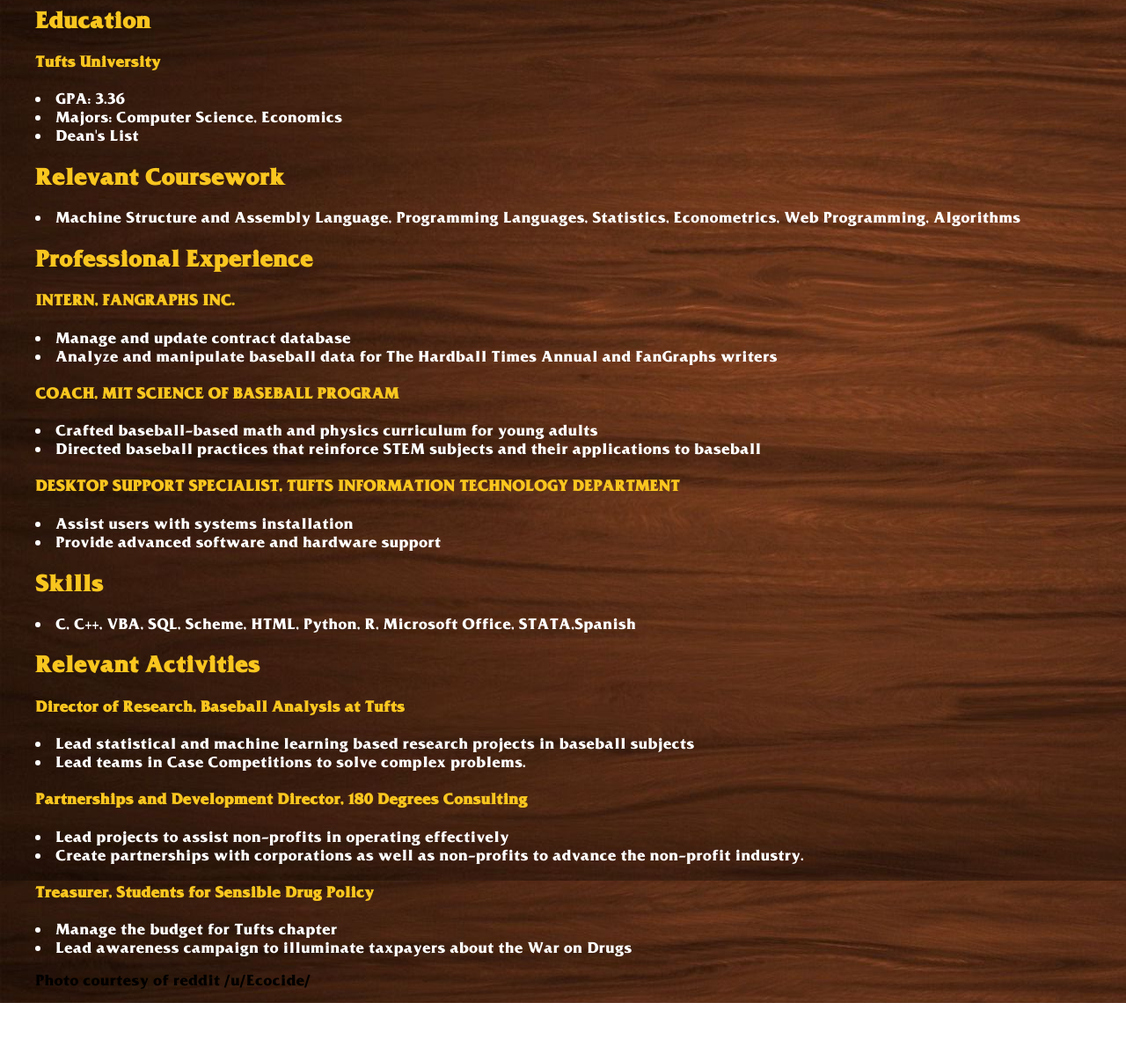
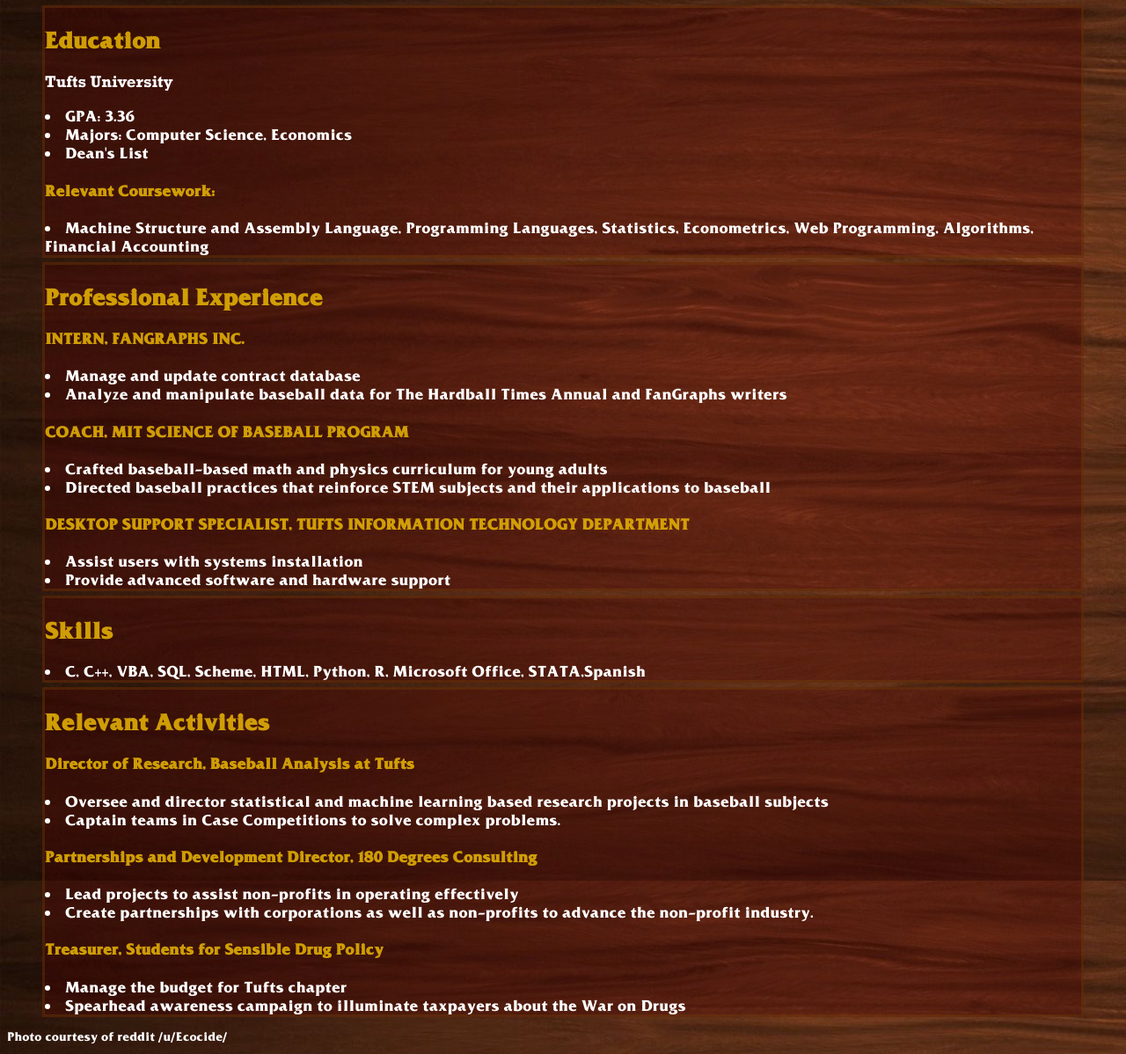
Before and after one commit to matthewyaspan/matthewyaspan.github.io, a plain HTML site: page resume.html in a window 1280 px wide. Shown: the part 79-1277 px from the top of the page at 88% size. Before the commit the page ends 1219 px from the top, so only its background shows below. Drawn offline with Linux system fonts and the light colour scheme.

Commit message:
played around with div formatting in CSS

```diff
--- a/resume.css
+++ b/resume.css
@@ -5,30 +5,58 @@
 	src:url('friz.ttf');
 }
 
+@font-face {
+	font-family:'Tufts';
+	src:url('rockwell.ttf');
+}
 body {
-	margin-left: 40px;
-	margin-right:40px;
+
 	background-image: url("wood.jpg");
 	background-attachment: fixed;
 	font-family:'Friz';
 }
 
+div {
+	background-color: hsla(360, 95%, 15%, 0.35);
+	width;
+	padding;
+	margin-left: 40px;
+	margin-right: 40px;
+	margin-bottom:5px;
+	margin-top:5px;
+	border-style: solid;
+	border-color: hsla(31, 85%, 25%, 0.35);
+	border-size: 40px;
+
+
+}
+
 h1 {
-	color: hsla(46, 95%, 55%, 1);
+	color: hsla(46, 95%, 45%, 0.9);
 	text-align: center;
 
 }
 
 h2 {
-	color: hsla(46, 95%, 55%, 1);
+	color: hsla(46, 95%, 45%, 0.9);
 	text-align: justify;
+}
+
+h3 {
+	color:white;
+	font-family:'Tufts';
 }
 
 
 h4 {
-	color: hsla(46, 95%, 55%, 1);
+	color: hsla(46, 95%, 45%, 0.9);
 }
 
 li {
 	color: white;
 }
+
+p {
+	font-size: 0.8em;
+	color:white;
+}
--- a/resume.html
+++ b/resume.html
@@ -2,6 +2,10 @@
 
 <head>
 	<link rel="stylesheet" type="text/css" href="resume.css">
+
+	<meta name="description" content="Matthew Yaspan's Resume">
+	<meta name="keywords" content="Matthew, Yaspan, Tufts, student, resume, programming, intern">
+	<meta name="author" content= "Matthew Yaspan">
 
 	<title> Matthew Yaspan's Resume </title>
 
@@ -12,17 +16,17 @@
 
 <div>
 	<h2> Education </h2>
-		<h4>Tufts University </h4>
+		<h3>Tufts University </h3>
 			<li>GPA: 3.36 </li>
 			<li>Majors: Computer Science, Economics </li>
 			<li>Dean's List </li>
 
+			<h4>Relevant Coursework:</h4>
+
+			<li> Machine Structure and Assembly Language, Programming Languages, Statistics, Econometrics, Web Programming, Algorithms, Financial Accounting</li>
+
 </div>
-<div>
-	<h2> Relevant Coursework</h2>
-		<li>Machine Structure and Assembly Language, Programming Languages,
-		Statistics, Econometrics, Web Programming, Algorithms</li>
-</div>
+
 <div>
 
 	<h2> Professional Experience </h2>
@@ -41,17 +45,19 @@
 </div>
 <div>
 	<h2> Skills </h2>
-		<li>C, C++, VBA, SQL, Scheme, HTML, Python, R, Microsoft Office, STATA,Spanish</p>
+		<li>C, C++, VBA, SQL, Scheme, HTML, Python, R, Microsoft Office, STATA,Spanish</li>
+</div>
+<div>
 	<h2> Relevant Activities</h2>
 	   <h4>Director of Research, Baseball Analysis at Tufts</h4>
-	   		<li>Lead statistical and machine learning based research projects in baseball subjects</li>
-	   		<li>Lead teams in Case Competitions to solve complex problems.</li>
+	   		<li>Oversee and director statistical and machine learning based research projects in baseball subjects</li>
+	   		<li>Captain teams in Case Competitions to solve complex problems.</li>
 	   <h4>Partnerships and Development Director, 180 Degrees Consulting</h4>
 	   		<li>Lead projects to assist non-profits in operating effectively</li>
 	   		<li>Create partnerships with corporations as well as non-profits to advance the non-profit industry.</li>
 	   	<h4>Treasurer, Students for Sensible Drug Policy</h4>
 	   		<li>Manage the budget for Tufts chapter</li>
-	   		<li>Lead awareness campaign to illuminate taxpayers about the War on Drugs</li>
+	   		<li>Spearhead awareness campaign to illuminate taxpayers about the War on Drugs</li>
 </div>
 
 <p> Photo courtesy of reddit /u/Ecocide/ </p>
```
Also changed, not shown: New Text Document.txt (deleted).
